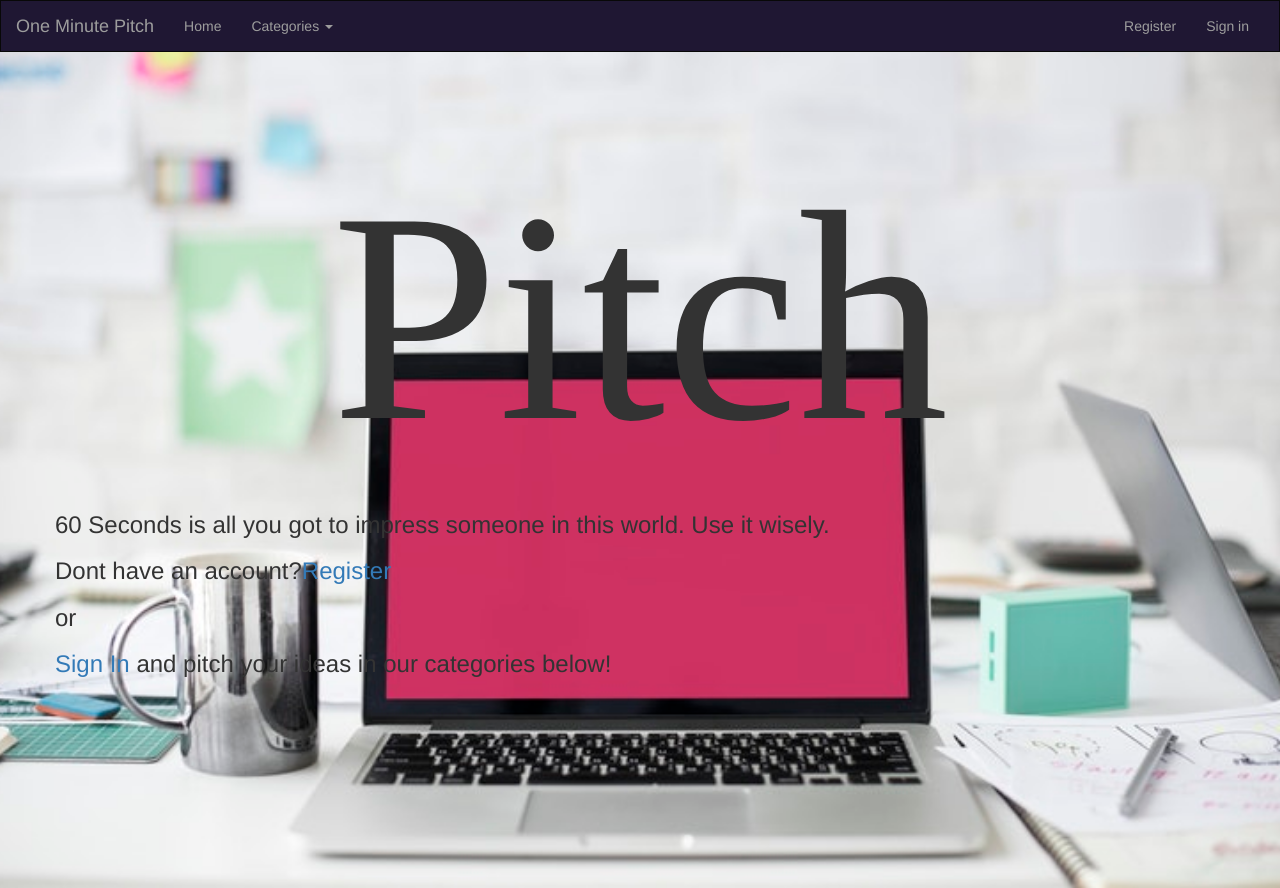
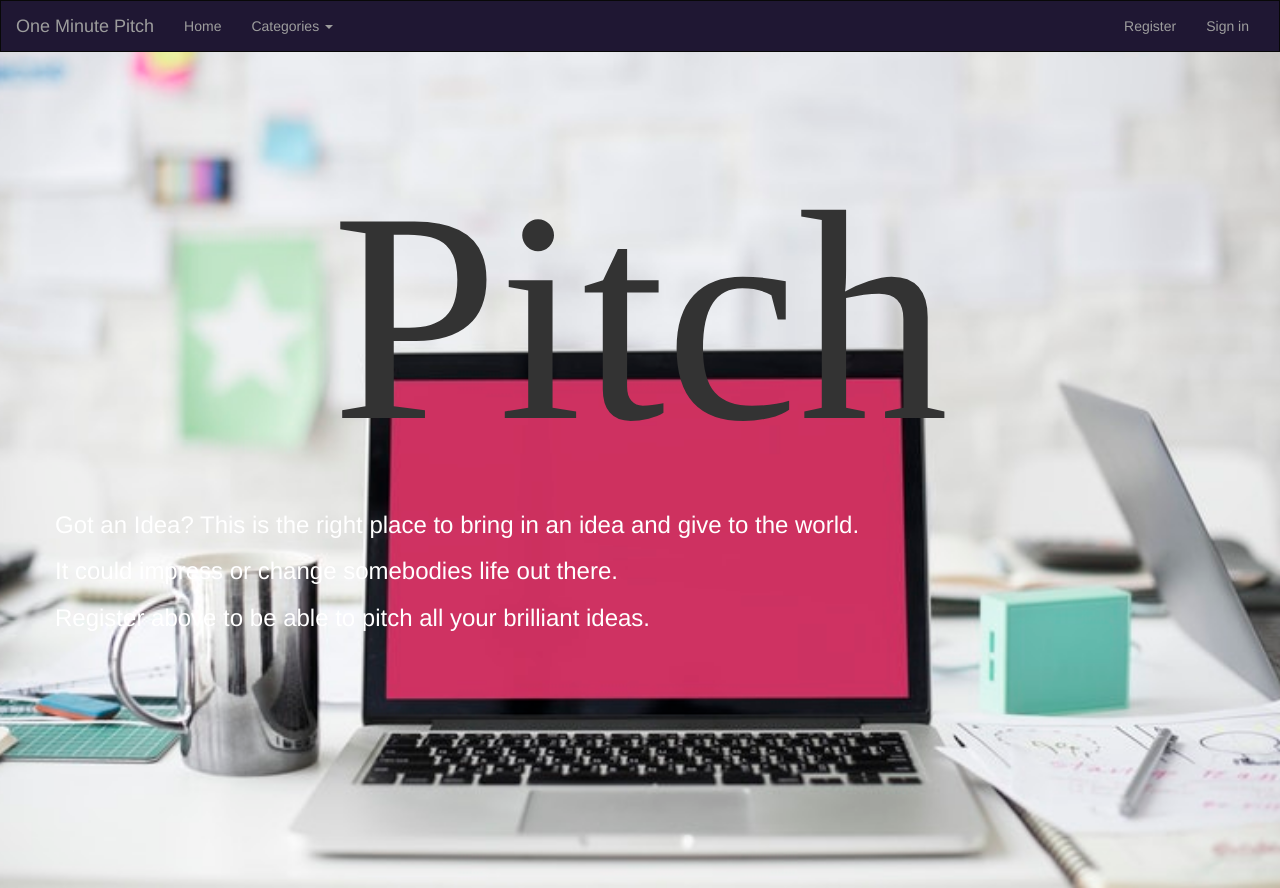
Before and after one commit to Nicholas-muchiri/Pitch, a Flask app: page / in a window 1280 px wide. Run offline with Flask 2, Linux system fonts and the light colour scheme; data that the repository does not hold is empty; some libraries are stand-ins or nearby versions; some web fonts are replaced.

Commit message:
index.html updated

```diff
--- a/app/static/css/styles.css
+++ b/app/static/css/styles.css
@@ -13,6 +13,9 @@
     padding-left: 5rem;
 }
 
+h3 {
+    color: white;
+}
 
 
 #title-home {
@@ -37,7 +40,7 @@
     color: rgb(255, 251, 251);
     padding-left: 20%;
     padding-right: 20%;
-    border-radius: none;
+    border-radius: ;
     border: none;
 
     margin-top: 2%;
--- a/app/templates/index.html
+++ b/app/templates/index.html
@@ -23,13 +23,8 @@
     <div class="container">
         <div class="row">
             <h1 id="title-home">Pitch</h1>
-            <h3>60 Seconds is all you got to impress someone in this world.
-            Use it wisely.</h3>
-            <h3> Dont have an account?<a href="authenticate/register">Register</a></h3> <h3> or </h3> <h3><a href="/authenticate/login">Sign In</a>
-            and pitch your ideas in our categories below! </h3>
-        </div>
-        <ul class="category-list text-center">
-            {{macro.displayCategories(category)}}
-        </ul>
+        <h3> Got an Idea? This is the right place to bring in an idea and give to the world.</h3>
+        <h3> It could impress or change somebodies life out there.</h3>
+                       <h3>Register above to be able to pitch all your brilliant ideas.</h3>
     </div>
 {% endblock %}
```
